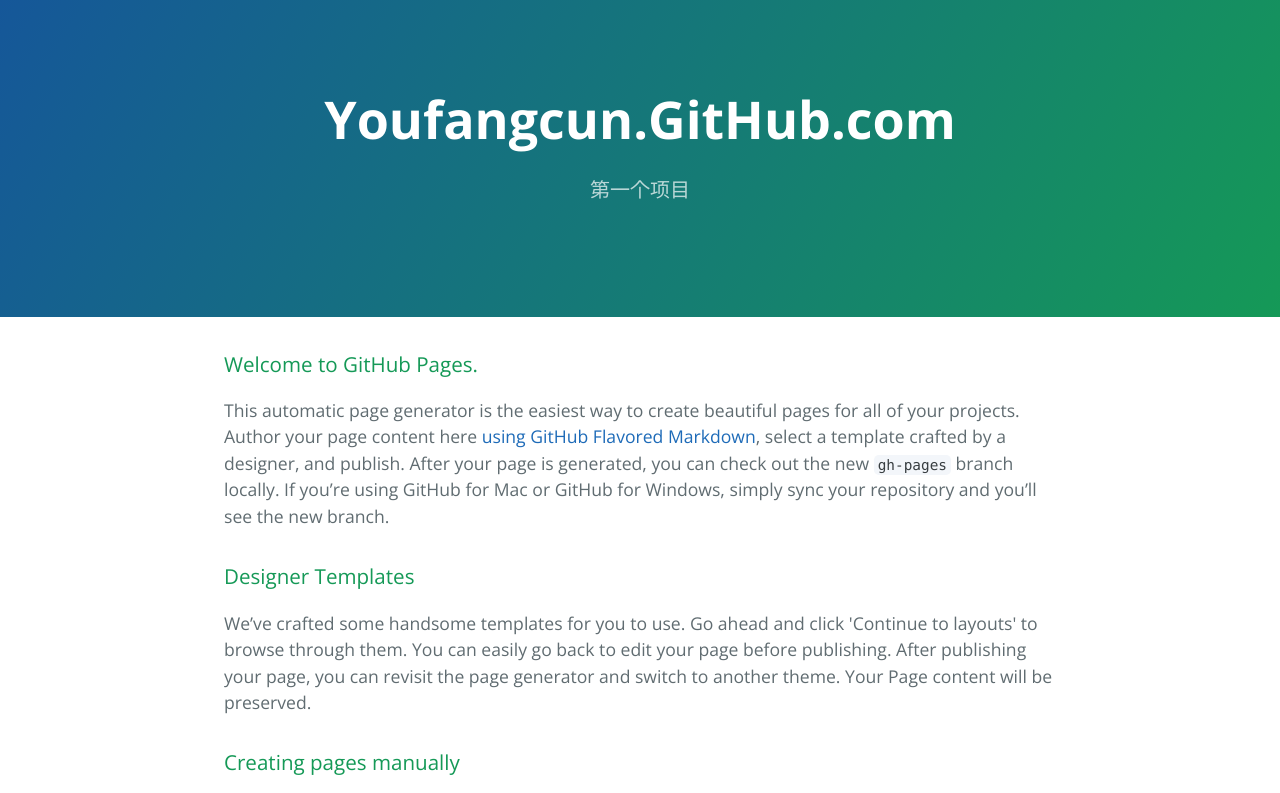
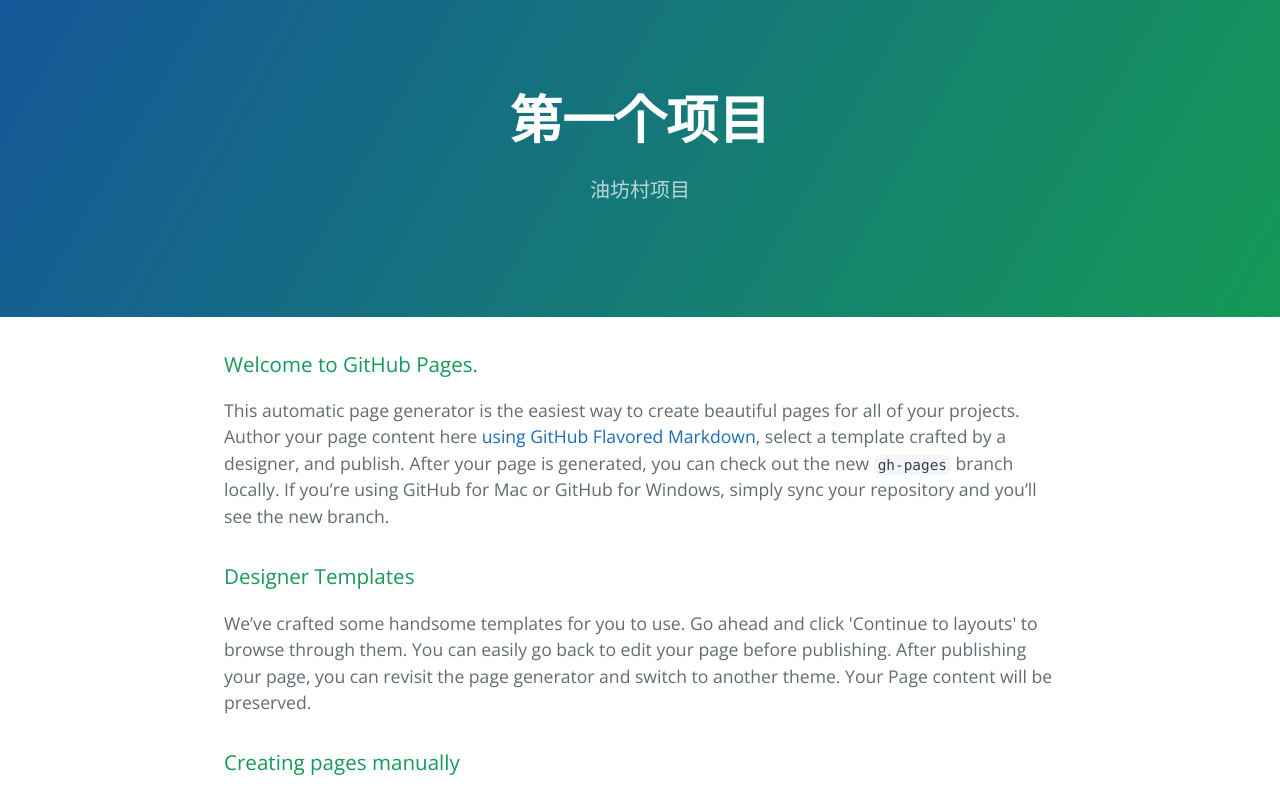
Before and after one commit to youfangcun/youfangcun.github.com, a plain HTML site: page index.html in a window 1280 px wide. Shown: the top 793 px of the page. Drawn offline with nearby package versions, Linux system fonts and the light colour scheme.

Commit message:
Update index.html

```diff
--- a/index.html
+++ b/index.html
@@ -11,8 +11,8 @@
   </head>
   <body>
     <section class="page-header">
-      <h1 class="project-name">Youfangcun.GitHub.com</h1>
-      <h2 class="project-tagline">第一个项目</h2>
+      <h1 class="project-name">第一个项目</h1>
+      <h2 class="project-tagline">油坊村项目</h2>
     </section>
 
     <section class="main-content">
@@ -47,7 +47,6 @@
       </footer>
 
     </section>
-  呜哈哈哈哈哈哈哈哈
 
   </body>
 </html>
```
